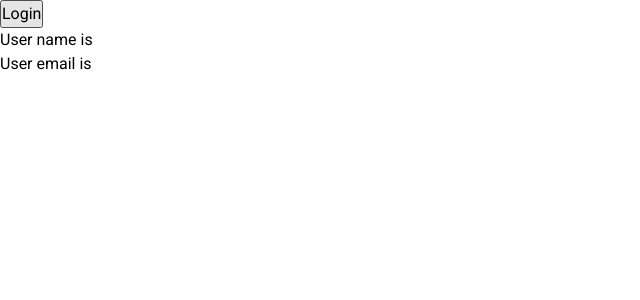
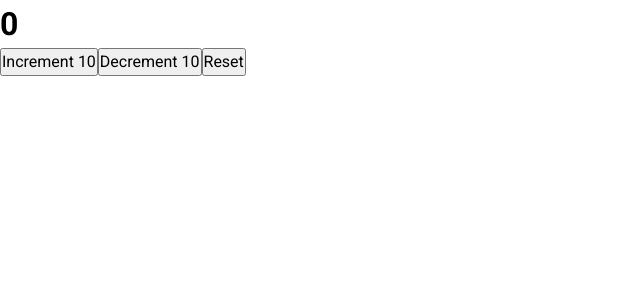
Before and after one commit to VOHIEUTHANG/alta-typescript-ex1, a React (Create React App) app: page / in a window 1280 px wide. Shown: the top 300 px of the page, without its empty margins (0-640 px from the left). Built offline with nearby package versions, Linux system fonts and the light colour scheme.

Commit message:
lesson 13

```diff
--- a/src/App.tsx
+++ b/src/App.tsx
@@ -1,11 +1,11 @@
 import React from "react";
 import "./App.css";
-import User from "./components/User";
+import Counter from "./components/state/Couter";
 
 function App() {
   return (
     <div className="App">
-      <User />
+      <Counter />
     </div>
   );
 }
--- /dev/null
+++ b/src/components/state/Couter.tsx
@@ -0,0 +1,52 @@
+import { useReducer } from "react";
+
+type actionType = "increment" | "decrement" | "reset";
+type stateType = { count: number };
+type actionsType = { type: actionType; payload?: number };
+
+const initialState: stateType = { count: 0 };
+
+const reducer = (state: stateType, action: actionsType) => {
+  switch (action.type) {
+    case "increment":
+      return { count: state.count + (action.payload || 0) };
+    case "decrement":
+      return { count: state.count - (action.payload || 0) };
+    case "reset":
+      return { count: 0 };
+    default:
+      return state;
+  }
+};
+
+const Couter = () => {
+  const [state, dispatch] = useReducer(reducer, initialState);
+  return (
+    <div>
+      <h1>{state.count}</h1>
+      <button
+        onClick={() => {
+          dispatch({ type: "increment", payload: 10 });
+        }}
+      >
+        Increment 10
+      </button>
+      <button
+        onClick={() => {
+          dispatch({ type: "decrement", payload: 10 });
+        }}
+      >
+        Decrement 10
+      </button>
+      <button
+        onClick={() => {
+          dispatch({ type: "reset" });
+        }}
+      >
+        Reset
+      </button>
+    </div>
+  );
+};
+
+export default Couter;
```
